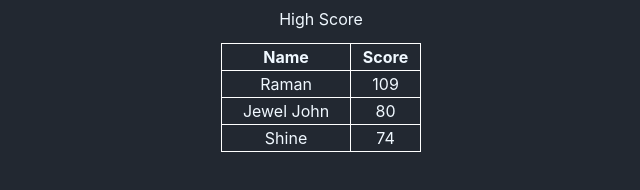
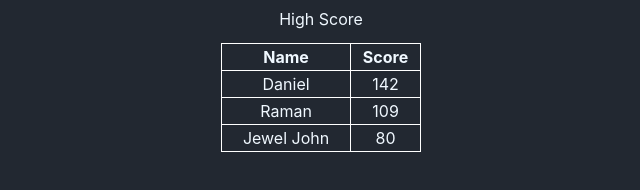
Before and after one commit to ajayda24/ClickonStone, a plain HTML site: page index.html in a window 1280 px wide. Shown: the part 474-664 px from the top of the page, 319-959 px from the left. Drawn offline with nearby package versions, Linux system fonts and the light colour scheme.

Commit message:
Update index.html

```diff
--- a/index.html
+++ b/index.html
@@ -71,7 +71,10 @@
             <th>Name</th>
             <th>Score</th>
         </tr>
-
+        <tr>
+            <td>Daniel</td>
+            <td>142</td>
+        </tr>
         <tr>
             <td>Raman</td>
             <td>109</td>
@@ -80,10 +83,7 @@
             <td>Jewel John</td>
             <td>80</td>
         </tr>
-        <tr>
-            <td>Shine</td>
-            <td>74</td>
-        </tr>
+
     </table>
 </div>
 <h3 id="scoreDisplay"></h3>
```
